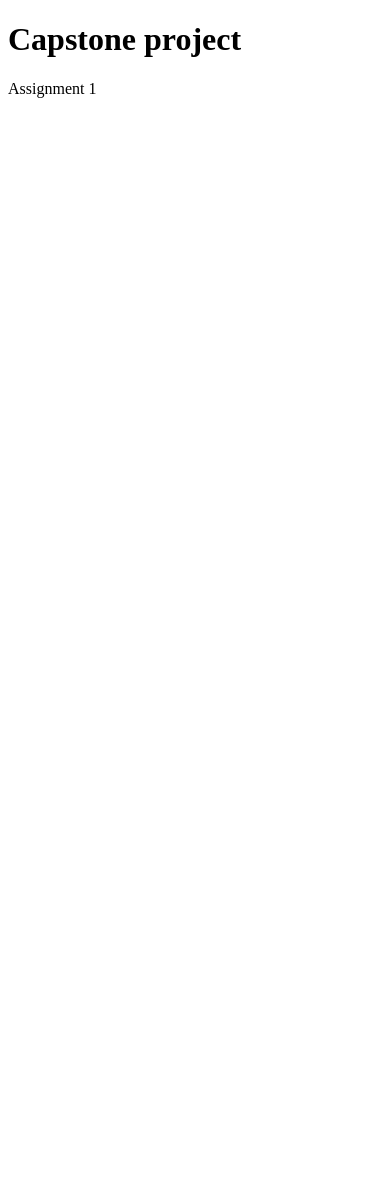
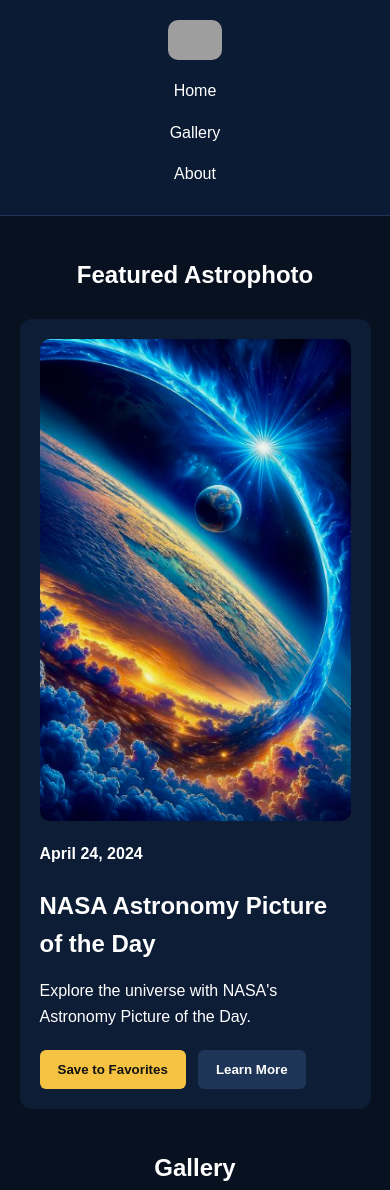
Before and after one commit to vishalmalik057-cpu/mtm6302-capstone-vishalmalik057, a plain HTML site: page index.html in a window 390 px wide. Shown: the top 1190 px of the page. Before the commit the page ends 844 px from the top, so only its background shows below. Drawn offline with Linux system fonts and the light colour scheme; grey boxes are pictures that could not be loaded.

Commit message:
responsive website

```diff
--- a/index.html
+++ b/index.html
@@ -1,14 +1,77 @@
 <!DOCTYPE html>
 <html lang="en">
 <head>
-    <meta charset="UTF-8">
-    <meta name="viewport" content="width=device-width, initial-scale=1.0">
-    <title>Capstone project</title>
+  <meta charset="UTF-8">
+  <meta name="viewport" content="width=device-width, initial-scale=1.0">
+  <title>NASA APOD Prototype</title>
+  <link rel="stylesheet" href="./style.css">
 </head>
 <body>
 
-    <h1>Capstone project</h1>
-    <p>Assignment 1 </p>
+  <header class="site-header">
+    <div class="logo">
+      <img src="assets/logo.png" alt="Logo" style="height:40px;">
+    </div>
+    <nav class="nav">
+      <a href="#">Home</a>
+      <a href="#">Gallery</a>
+      <a href="#">About</a>
+    </nav>
+  </header>
+
+  <main>
+
+    <section class="hero">
+      <h1>Featured Astrophoto</h1>
+
+      <div class="hero-content">
+        <div class="hero-image">
+          <img src="assets/hero.jpg.png" alt="Hero Image">
+        </div>
+
+        <div class="hero-text">
+          <p class="date">April 24, 2024</p>
+          <h2>NASA Astronomy Picture of the Day</h2>
+          <p>
+            Explore the universe with NASA's Astronomy Picture of the Day.
+          </p>
+
+          <div class="buttons">
+            <button>Save to Favorites</button>
+            <button class="secondary">Learn More</button>
+          </div>
+        </div>
+      </div>
+    </section>
+
+    <section class="gallery">
+      <h2>Gallery</h2>
+
+      <div class="gallery-grid">
+
+        <article class="card">
+          <img src="assets/star cluster.png" alt="Star Cluster">
+          <h3>Star Cluster</h3>
+        </article>
+
+        <article class="card">
+          <img src="assets/night sky.png" alt="Night Sky">
+          <h3>Night Sky</h3>
+        </article>
+
+        <article class="card">
+          <img src="assets/nebula.png" alt="Nebula">
+          <h3>Nebula</h3>
+        </article>
+
+      </div>
+    </section>
+
+  </main>
+
+  <footer class="site-footer">
+    <p>© 2026 NASA APOD Prototype</p>
+  </footer>
 
 </body>
 </html>
--- a/script.js
+++ b/script.js
@@ -0,0 +1 @@
+console.log("NASA APOD prototype loaded");
--- /dev/null
+++ b/style.css
@@ -0,0 +1,164 @@
+* {
+  margin: 0;
+  padding: 0;
+  box-sizing: border-box;
+}
+
+body {
+  font-family: Arial, sans-serif;
+  background: #07111f;
+  color: #ffffff;
+  line-height: 1.6;
+}
+
+img {
+  width: 100%;
+  display: block;
+  border-radius: 10px;
+}
+
+.site-header {
+  display: flex;
+  justify-content: space-between;
+  align-items: center;
+  padding: 20px 40px;
+  background: #0b1b33;
+  border-bottom: 1px solid #1f3557;
+}
+
+.logo {
+  font-size: 1.5rem;
+  font-weight: bold;
+}
+
+.nav a {
+  color: white;
+  text-decoration: none;
+  margin-left: 20px;
+}
+
+.hero,
+.gallery {
+  width: 90%;
+  max-width: 1200px;
+  margin: 40px auto;
+}
+
+.hero h1,
+.gallery h2 {
+  text-align: center;
+  margin-bottom: 25px;
+}
+
+.hero-content {
+  display: flex;
+  gap: 20px;
+  background: #0d1d36;
+  padding: 20px;
+  border-radius: 12px;
+}
+
+.hero-image,
+.hero-text {
+  flex: 1;
+}
+
+.date {
+  font-weight: bold;
+  margin-bottom: 10px;
+}
+
+.hero-text h2 {
+  margin-bottom: 15px;
+  font-size: 2rem;
+}
+
+.hero-text p {
+  margin-bottom: 20px;
+}
+
+.buttons {
+  display: flex;
+  gap: 12px;
+  flex-wrap: wrap;
+}
+
+button {
+  background: #f5c242;
+  color: #111;
+  border: none;
+  padding: 12px 18px;
+  border-radius: 6px;
+  cursor: pointer;
+  font-weight: bold;
+}
+
+button.secondary {
+  background: #1f3557;
+  color: white;
+}
+
+.gallery-grid {
+  display: grid;
+  grid-template-columns: repeat(3, 1fr);
+  gap: 20px;
+}
+
+.card {
+  background: #0d1d36;
+  padding: 15px;
+  border-radius: 12px;
+}
+
+.card h3 {
+  margin: 12px 0 8px;
+  font-size: 1.1rem;
+}
+
+.site-footer {
+  text-align: center;
+  padding: 20px;
+  background: #0b1b33;
+  margin-top: 40px;
+}
+
+/* Tablet */
+@media (max-width: 900px) {
+  .hero-content {
+    flex-direction: column;
+  }
+
+  .gallery-grid {
+    grid-template-columns: repeat(2, 1fr);
+  }
+
+  .site-header {
+    flex-direction: column;
+    gap: 10px;
+  }
+}
+
+/* Mobile */
+@media (max-width: 600px) {
+  .nav {
+    display: flex;
+    flex-direction: column;
+    align-items: center;
+  }
+
+  .nav a {
+    margin: 8px 0;
+  }
+
+  .gallery-grid {
+    grid-template-columns: 1fr;
+  }
+
+  .hero-text h2 {
+    font-size: 1.5rem;
+  }
+
+  .site-header {
+    padding: 20px;
+  }
+}
```
Also changed, not shown: assets/hero.jpg.png (added), assets/nebula.png (added), assets/night sky.png (added), assets/star cluster.png (added), stytle.css (deleted), 2 other files.
